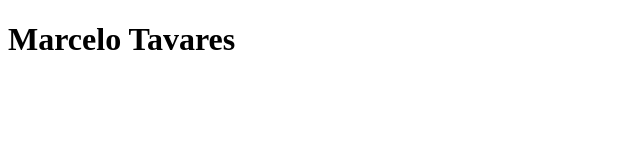
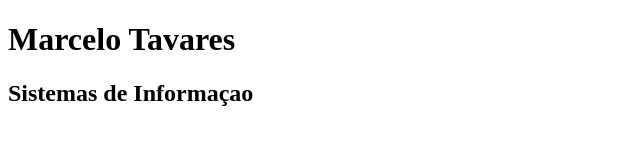
Before and after one commit to MarceloTavaresSiva/systemteste, a plain HTML site: page index.html in a window 1280 px wide. Shown: the whole page, without its empty margins (0-640 px from the left). Drawn offline with Linux system fonts and the light colour scheme.

Commit message:
Codico html

```diff
--- a/index.html
+++ b/index.html
@@ -9,6 +9,7 @@
 <body>
 
     <h1>Marcelo Tavares</h1>
+    <h2>Sistemas de Informaçao</h2>
 
 </body>
 </html>
```
